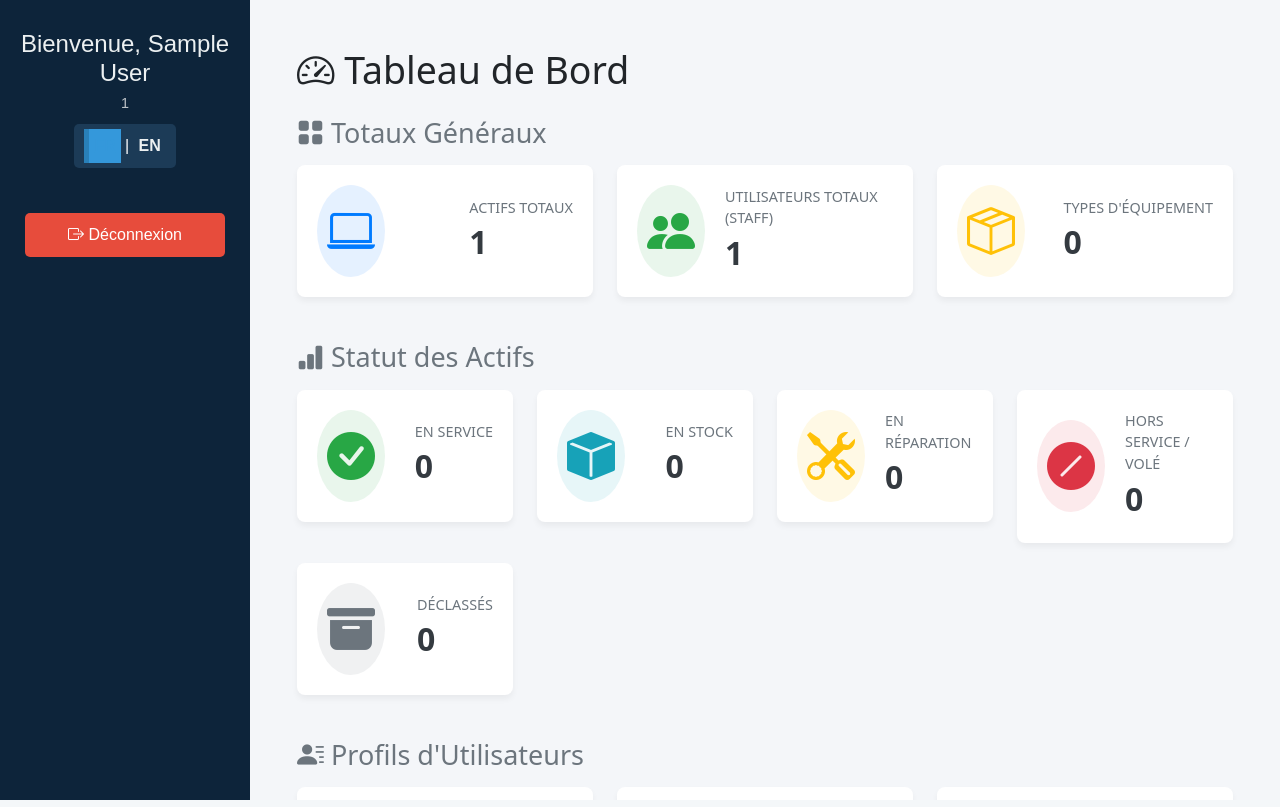
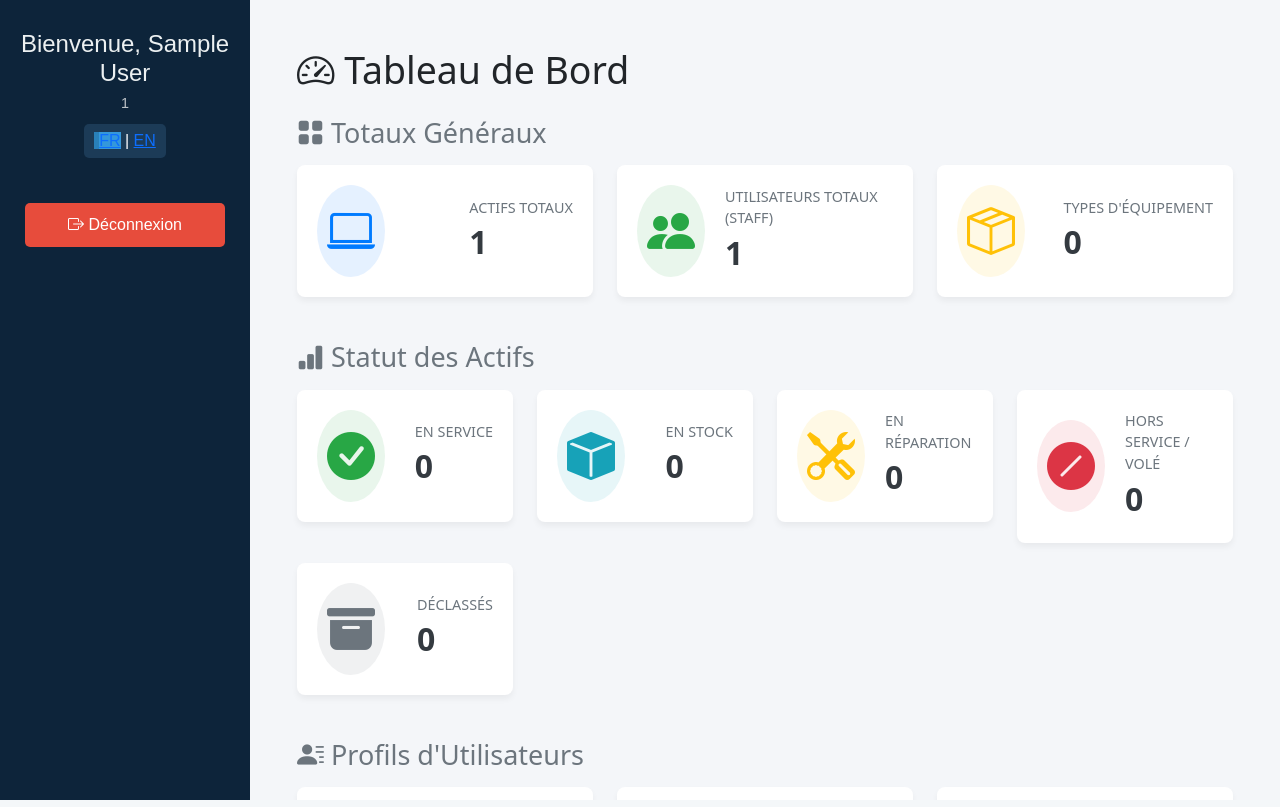
Before and after one commit to ITMAfrica/asset.management, a PHP site: the page made by menu.php in a window 1280 px wide. Run offline with PHP 8.4, Linux system fonts and the light colour scheme; the visitor is signed in with stand-in values (Sample User, id 1); tables that the repository leaves empty or names only in its code hold one stand-in row (values such as "Sample post"); some libraries are stand-ins or nearby versions.

Commit message:
fix issue lang

```diff
--- a/menu.php
+++ b/menu.php
@@ -2,22 +2,30 @@
 // Démarrer la session
 session_start();
 
-// --- GESTION DE LA LANGUE ---
-// Définir la langue par défaut si elle n'est pas déjà définie
-if (!isset($_SESSION['lang'])) {
-    $_SESSION['lang'] = 'fr'; // Français par défaut
-}
+// -------------old logique de gestion de langue---------------
+// // --- GESTION DE LA LANGUE ---
+// // Définir la langue par défaut si elle n'est pas déjà définie
+// if (!isset($_SESSION['lang'])) {
+//     $_SESSION['lang'] = 'fr'; // Français par défaut
+// }
 
-// Changer la langue si un formulaire a été soumis
-if (isset($_POST['lang_switch'])) {
-    $new_lang = $_POST['lang_switch'] === 'en' ? 'en' : 'fr';
+// // Changer la langue si un formulaire a été soumis
+// if (isset($_POST['lang_switch'])) {
+//     $new_lang = $_POST['lang_switch'] === 'en' ? 'en' : 'fr';
+//     $_SESSION['lang'] = $new_lang;
+
+//     // ***************************************************************
+//     // CORRECTION MAJEURE: Suppression de la redirection PHP (cause du 404).
+//     // La mise à jour de la session est la seule action ici.
+//     // ***************************************************************
+//     exit();
+// }
+
+// ---------------new logique gestion langue-----------
+if (isset($_GET['lang'])) {
+    $new_lang = $_GET['lang'] === 'en' ? 'en' : 'fr';
     $_SESSION['lang'] = $new_lang;
-
-    // ***************************************************************
-    // CORRECTION MAJEURE: Suppression de la redirection PHP (cause du 404).
-    // La mise à jour de la session est la seule action ici.
-    // ***************************************************************
-    exit();
+    // Pas de redirection - la page se recharge via JavaScript
 }
 
 $current_lang = $_SESSION['lang'];
@@ -174,11 +182,16 @@ $autorisations = [
             <h3><?php echo $T['welcome'] . htmlspecialchars($_SESSION['user_nom']); ?></h3>
             <p><?php echo htmlspecialchars($_SESSION['user_profil']); ?></p>
 
-            <form method="POST" class="lang-switcher" id="lang-form">
+            <!-- <form method="POST" class="lang-switcher" id="lang-form">
                 <button type="submit" name="lang_switch" value="fr" class="<?php echo ($current_lang === 'fr' ? 'active' : ''); ?>">FR</button>
                 |
                 <button type="submit" name="lang_switch" value="en" class="<?php echo ($current_lang === 'en' ? 'active' : ''); ?>">EN</button>
-            </form>
+            </form> -->
+            <div class="lang-switcher">
+                <a href="?lang=fr" class="<?php echo ($current_lang === 'fr' ? 'active' : ''); ?>">FR</a>
+                |
+                <a href="?lang=en" class="<?php echo ($current_lang === 'en' ? 'active' : ''); ?>">EN</a>
+            </div>
         </div>
         <ul>
             <?php if (estAutorise($autorisations['dashboard'])): ?>
@@ -338,7 +351,17 @@ $autorisations = [
             // Démarrez le minuteur principal au chargement de la page
             startInactivityTimer();
 
+            // new logique langue
+            // Remplacer par un simple rechargement de la page avec paramètre de langue
+            function changeLanguage(lang) {
+                const url = new URL(window.location);
+                url.searchParams.set('lang', lang);
+                window.location.href = url.toString();
+            }
 
+
+
+/*
             // --- 1. Gérer la soumission du formulaire de langue (LOGIQUE PRÉCÉDENTE) ---
             if (langForm && mainFrame) {
                 // ... (Votre code pour le changement de langue) ...
@@ -391,7 +414,7 @@ $autorisations = [
                     });
                 });
             }
-
+            */
             // --- 2. Gérer les clics sur les liens du menu (pour la persistance future - LOGIQUE PRÉCÉDENTE) ---
             const sidebarLinks = document.querySelectorAll('.sidebar ul a');
             sidebarLinks.forEach(link => {
```
Also changed, not shown: test_connexion.php (added), 1 other file.
